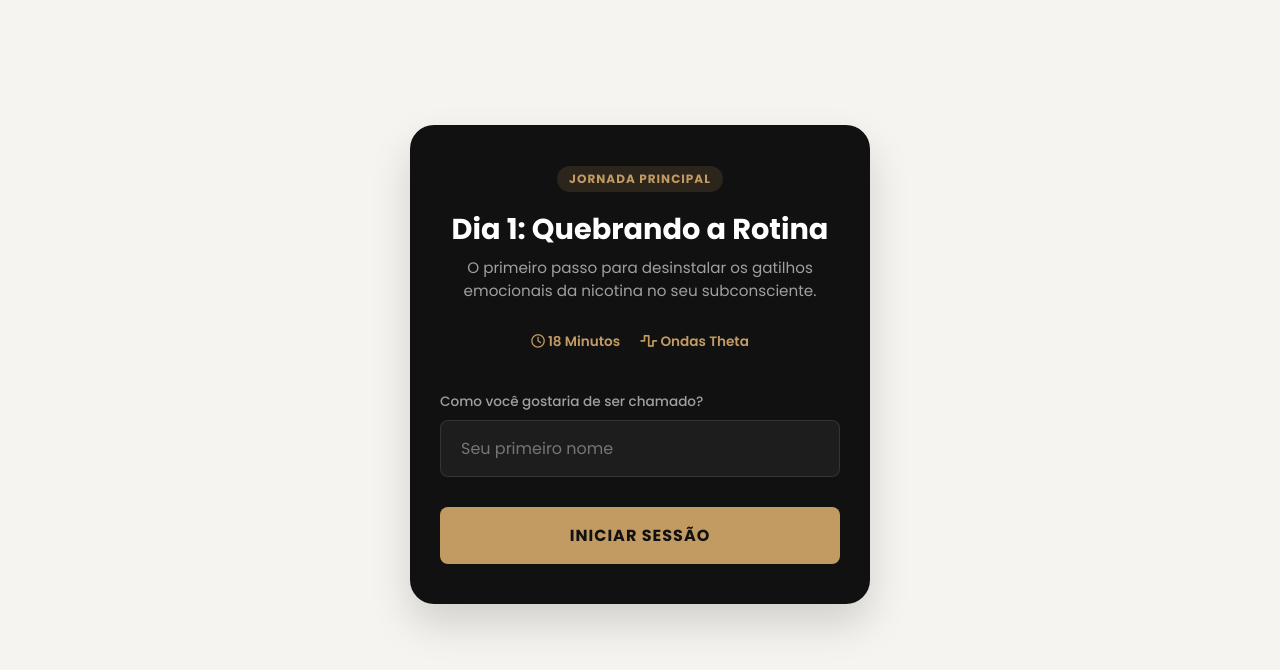
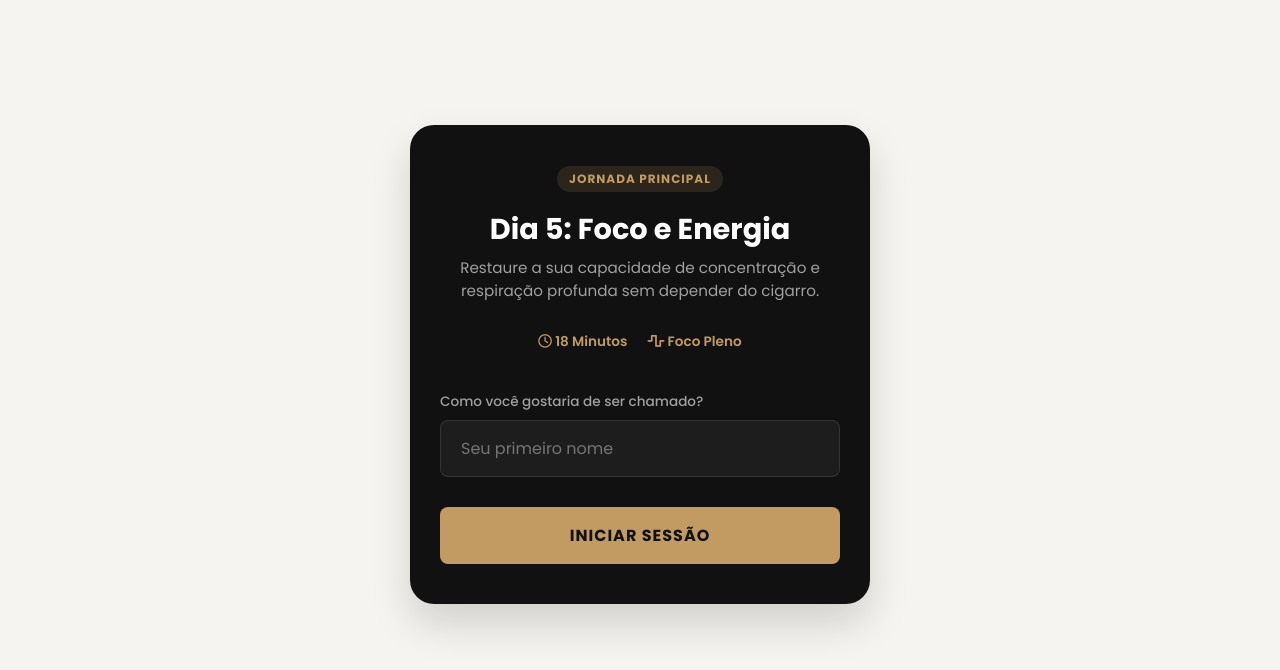
Before and after one commit to anakarolinaiclube-ux/metodor5, a website: page index.html in a window 1280 px wide. Shown: the part 70-740 px from the top of the page. Drawn offline with Linux system fonts and the light colour scheme.

Commit message:
Update index.html

```diff
--- a/index.html
+++ b/index.html
@@ -3,7 +3,7 @@
 <head>
     <meta charset="UTF-8">
     <meta name="viewport" content="width=device-width, initial-scale=1.0, maximum-scale=1.0, user-scalable=no">
-    <title>Dia 1: Quebrando a Rotina - Método Respira</title>
+    <title>Dia 5: Foco e Energia - Método Respira</title>
 
     <!-- Fonte Poppins -->
     <link rel="preconnect" href="https://fonts.googleapis.com">
@@ -224,12 +224,12 @@
     <div class="player-container">
         <div class="app-card">
             <div class="protocol-tag">Jornada Principal</div>
-            <h1>Dia 1: Quebrando a Rotina</h1>
-            <p>O primeiro passo para desinstalar os gatilhos emocionais da nicotina no seu subconsciente.</p>
+            <h1>Dia 5: Foco e Energia</h1>
+            <p>Restaure a sua capacidade de concentração e respiração profunda sem depender do cigarro.</p>
 
             <div class="meta-info">
                 <span><i class="far fa-clock"></i> 18 Minutos</span>
-                <span><i class="fas fa-wave-square"></i> Ondas Theta</span>
+                <span><i class="fas fa-wave-square"></i> Foco Pleno</span>
             </div>
 
             <!-- Formulário de Entrada -->
@@ -280,7 +280,7 @@
         // Instanciando os áudios
         const introAudio = new Audio();
         // Áudio fixo do protocolo (URL Placeholder)
-        const mainAudio = new Audio('https://raw.githubusercontent.com/anakarolinaiclube-ux/metodor1/main/audio/respira.mp3');
+        const mainAudio = new Audio('https://raw.githubusercontent.com/anakarolinaiclube-ux/metodor5/main/audio/respira.mp3');
 
         // 1. Usuário digita o nome e a API é chamada
         startBtn.addEventListener('click', async () => {
@@ -362,7 +362,7 @@
         // Toca o áudio principal da terapia
         function playMainAudio() {
             statusText.innerText = "Sessão em Andamento";
-            subStatus.innerText = "Dia 1: Quebrando a Rotina";
+            subStatus.innerText = "Dia 5: Foco e Energia";
             mainAudio.currentTime = 0;
             mainAudio.play().catch(e => console.error("Erro ao tocar áudio principal:", e));
         }
```
